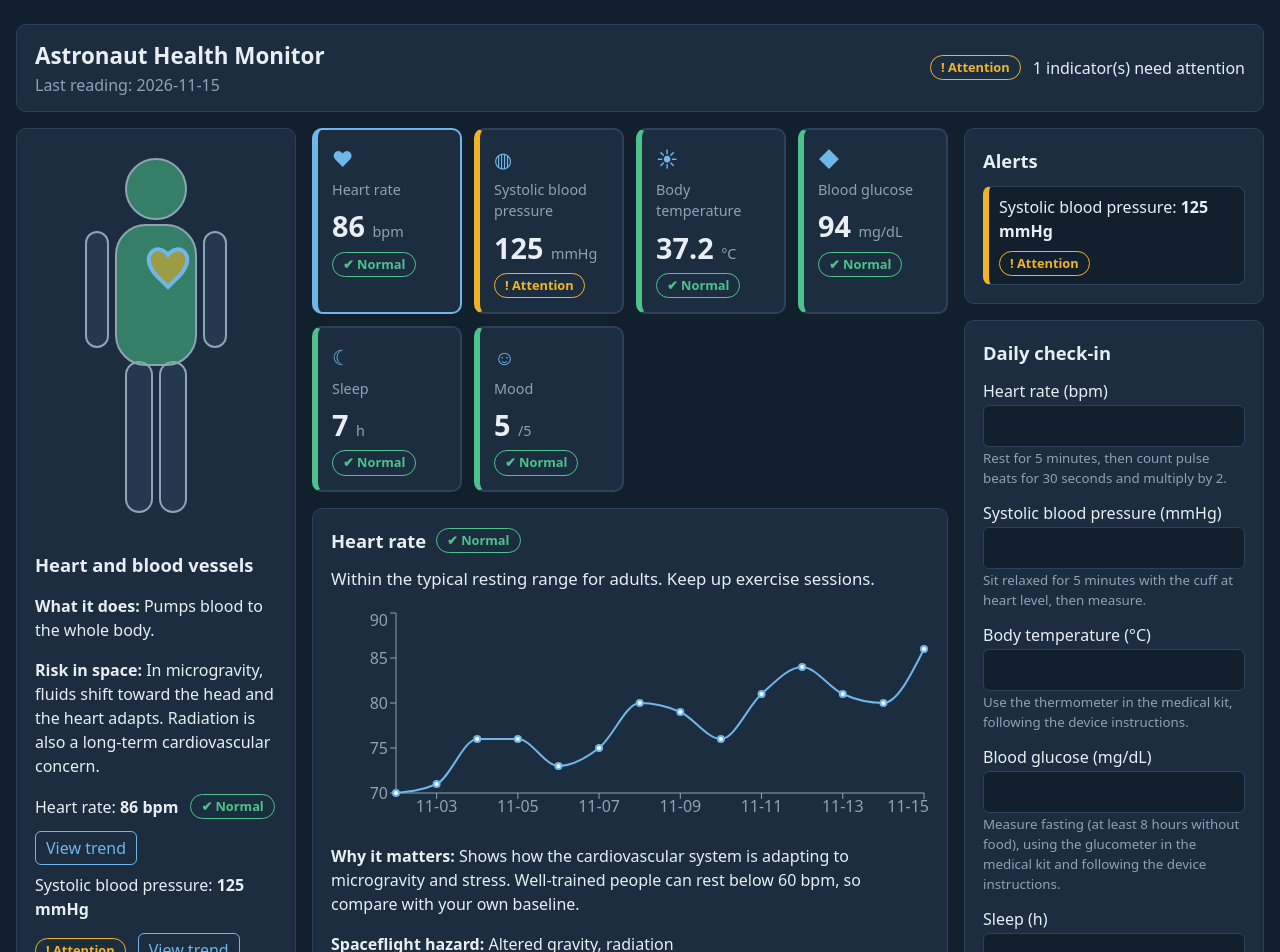
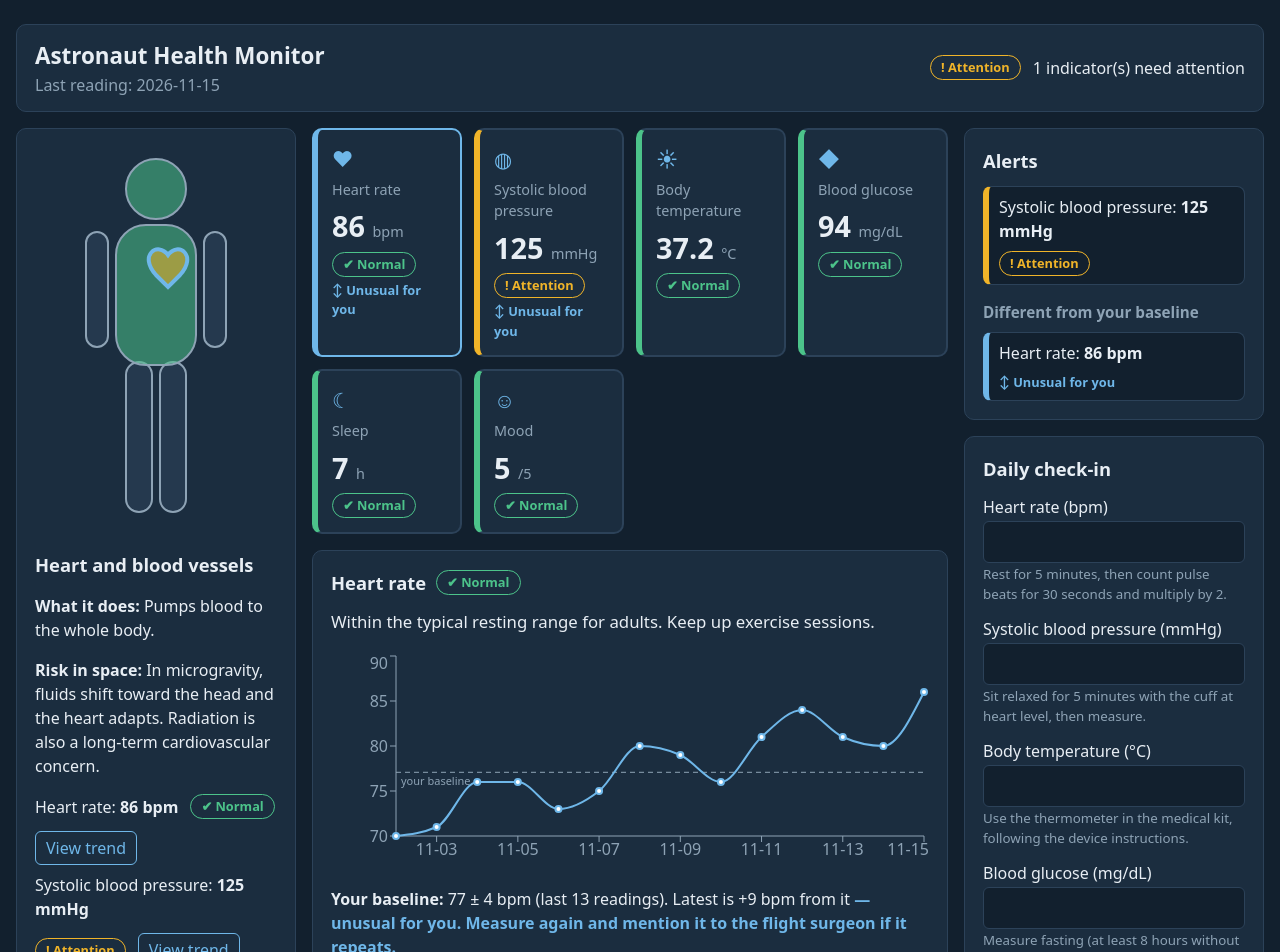
Before and after one commit to arthursouto09/Health-Monitoring-Software, a React (Vite) app: page / in a window 1280 px wide. Shown: the top 952 px of the page. Built offline with nearby package versions, Linux system fonts and the light colour scheme.

Commit message:
feat: compara cada leitura com a linha de base pessoal (média ± 2 DP dos últimos 14 dias)

```diff
--- a/src/App.jsx
+++ b/src/App.jsx
@@ -1,9 +1,10 @@
 import { useEffect, useState } from "react";
-import { LineChart, Line, XAxis, YAxis, Tooltip, ReferenceArea, ResponsiveContainer } from "recharts";
+import { LineChart, Line, XAxis, YAxis, Tooltip, ReferenceArea, ReferenceLine, ResponsiveContainer } from "recharts";
 import { INDICATORS } from "./data/indicators.js";
 import { getStatus, STATUS_META, makeDemoEntries } from "./logic/status.js";
 import BodyMap from "./components/BodyMap.jsx";
 import { toLocalISO } from "./logic/dates.js";
+import { personalBaseline, compareToBaseline, fmt, BASELINE } from "./logic/baseline.js";
 
 const KEY = "astro-health-entries";
 const RANK = { unknown: 0, normal: 1, attention: 2, critical: 3 };
@@ -47,7 +48,7 @@ function CheckIn({ onSave }) {
   );
 }
 
-function Card({ ind, value, selected, onSelect }) {
+function Card({ ind, value, unusual, selected, onSelect }) {
   const status = getStatus(value, ind);
   return (
     <button className={`card ${status} ${selected ? "selected" : ""}`} onClick={onSelect}>
@@ -55,6 +56,7 @@ function Card({ ind, value, selected, onSelect }) {
       <span className="label">{ind.label}</span>
       <span className="value">{value ?? "–"} <small>{ind.unit}</small></span>
       <StatusBadge status={status} />
+      {unusual && <span className="baseline-flag">↕ Unusual for you</span>}
     </button>
   );
 }
@@ -76,6 +78,14 @@ export default function App() {
   const value = latest.values[ind.id];
   const status = getStatus(value, ind);
   const chartData = entries.map((e) => ({ date: e.date.slice(5), value: e.values[ind.id] }));
+
+  // Personal baseline for each indicator, from the readings before the latest one.
+  const baselines = Object.fromEntries(INDICATORS.map((i) => [i.id, personalBaseline(entries, i, latest.date)]));
+  const comparisons = Object.fromEntries(INDICATORS.map((i) => [i.id, compareToBaseline(latest.values[i.id], baselines[i.id])]));
+  const baseline = baselines[ind.id];
+  const comparison = comparisons[ind.id];
+  // Normal by population ranges, but far from this person's usual values.
+  const baselineAlerts = INDICATORS.filter((i) => comparisons[i.id]?.unusual && getStatus(latest.values[i.id], i) === "normal");
 
   // Overall status = the worst status among all indicators.
   const statuses = INDICATORS.map((i) => ({ ind: i, status: getStatus(latest.values[i.id], i) }));
@@ -103,7 +113,7 @@ export default function App() {
         <section className="col-center">
           <div className="cards" aria-label="Current indicators">
             {INDICATORS.map((i) => (
-              <Card key={i.id} ind={i} value={latest.values[i.id]} selected={i.id === selectedId} onSelect={() => setSelectedId(i.id)} />
+              <Card key={i.id} ind={i} value={latest.values[i.id]} unusual={comparisons[i.id]?.unusual} selected={i.id === selectedId} onSelect={() => setSelectedId(i.id)} />
             ))}
           </div>
 
@@ -117,10 +127,27 @@ export default function App() {
                   <XAxis dataKey="date" stroke="var(--muted)" />
                   <YAxis stroke="var(--muted)" domain={["auto", "auto"]} />
                   <Tooltip />
+                  {baseline && <ReferenceLine y={baseline.mean} stroke="var(--muted)" strokeDasharray="5 4" label={{ value: "your baseline", fill: "var(--muted)", fontSize: 11, position: "insideTopLeft" }} />}
                   <Line type="monotone" dataKey="value" stroke="var(--accent)" strokeWidth={2} dot />
                 </LineChart>
               </ResponsiveContainer>
             </div>
+            <p className="baseline">
+              <strong>Your baseline:</strong>{" "}
+              {baseline ? (
+                <>
+                  {fmt(baseline.mean, ind)} ± {fmt(baseline.sd, ind)} {ind.unit} (last {baseline.n} readings).{" "}
+                  {comparison && (
+                    <>
+                      Latest is {comparison.diff >= 0 ? "+" : "−"}{fmt(Math.abs(comparison.diff), ind)} {ind.unit} from it
+                      {comparison.unusual ? <strong className="baseline-flag"> — unusual for you. Measure again and mention it to the flight surgeon if it repeats.</strong> : "."}
+                    </>
+                  )}
+                </>
+              ) : (
+                `needs at least ${BASELINE.minReadings} earlier readings.`
+              )}
+            </p>
             <p><strong>Why it matters:</strong> {ind.why}</p>
             <p><strong>Spaceflight hazard:</strong> {ind.hazard}</p>
             <p><strong>Source:</strong> {ind.source}</p>
@@ -144,6 +171,21 @@ export default function App() {
                 ))}
               </ul>
             )}
+            {baselineAlerts.length > 0 && (
+              <>
+                <h3>Different from your baseline</h3>
+                <ul>
+                  {baselineAlerts.map((a) => (
+                    <li key={a.id}>
+                      <button className="alert-item baseline" onClick={() => setSelectedId(a.id)}>
+                        <span>{a.label}: <strong>{latest.values[a.id]} {a.unit}</strong></span>
+                        <span className="baseline-flag">↕ Unusual for you</span>
+                      </button>
+                    </li>
+                  ))}
+                </ul>
+              </>
+            )}
           </section>
           <CheckIn onSave={save} />
         </aside>
--- /dev/null
+++ b/src/logic/baseline.js
@@ -0,0 +1,37 @@
+// Personal baseline: how this astronaut's own recent readings usually look.
+// Population ranges (indicators.js) say whether a value is healthy in general;
+// the baseline says whether it is unusual *for this person*.
+//
+// Design choices of this app (validate with medical professionals):
+// - window: readings from the 14 days before the reading being checked
+// - at least 5 readings are needed before a baseline is shown
+// - "unusual" = more than 2 standard deviations away from the personal mean
+
+export const BASELINE = { windowDays: 14, minReadings: 5, sdLimit: 2 };
+
+export function personalBaseline(entries, ind, beforeDate) {
+  const values = entries
+    .filter((e) => e.date < beforeDate)
+    .slice(-BASELINE.windowDays)
+    .map((e) => e.values[ind.id])
+    .filter((v) => typeof v === "number" && !Number.isNaN(v));
+  if (values.length < BASELINE.minReadings) return null;
+  const mean = values.reduce((a, b) => a + b, 0) / values.length;
+  const variance = values.reduce((a, v) => a + (v - mean) ** 2, 0) / (values.length - 1);
+  // Floor the spread at one input step, so very stable data does not flag tiny changes.
+  const sd = Math.max(Math.sqrt(variance), ind.step);
+  return { mean, sd, n: values.length };
+}
+
+// Returns null when there is no baseline or no value to compare.
+export function compareToBaseline(value, baseline) {
+  if (!baseline || typeof value !== "number" || Number.isNaN(value)) return null;
+  const diff = value - baseline.mean;
+  return { diff, z: diff / baseline.sd, unusual: Math.abs(diff) > BASELINE.sdLimit * baseline.sd };
+}
+
+// Rounds to the indicator's precision for display.
+export function fmt(value, ind) {
+  const decimals = ind.step < 1 ? String(ind.step).split(".")[1].length : 0;
+  return value.toFixed(decimals);
+}
--- a/src/styles.css
+++ b/src/styles.css
@@ -65,4 +65,8 @@ footer { margin-top: 24px; color: var(--muted); font-size: .85rem; }
   .panel { padding: 14px; }
   input { font-size: 16px; } /* prevents automatic zoom on iPhone */
   button, .alert-item, .linked button { min-height: 44px; } /* comfortable touch target */
-}
+}/* ---- Personal baseline ---- */
+.baseline-flag { color: var(--accent); font-size: .8rem; font-weight: 600; }
+.baseline strong.baseline-flag { font-size: inherit; }
+.alerts h3 { font-size: .95rem; margin: 16px 0 8px; color: var(--muted); }
+.alert-item.baseline { border-left-color: var(--accent); }
```
